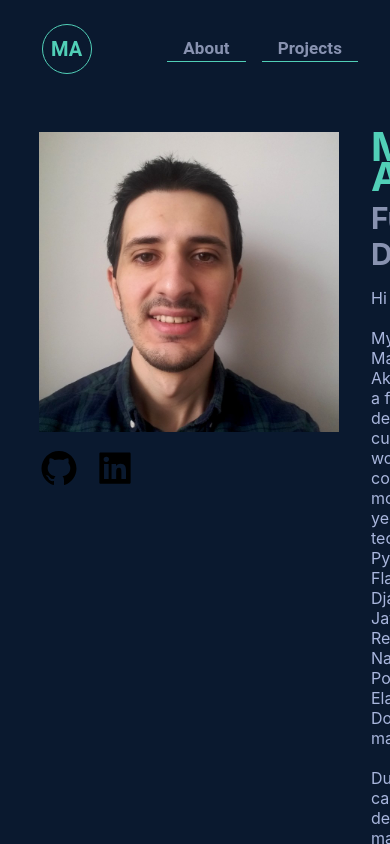
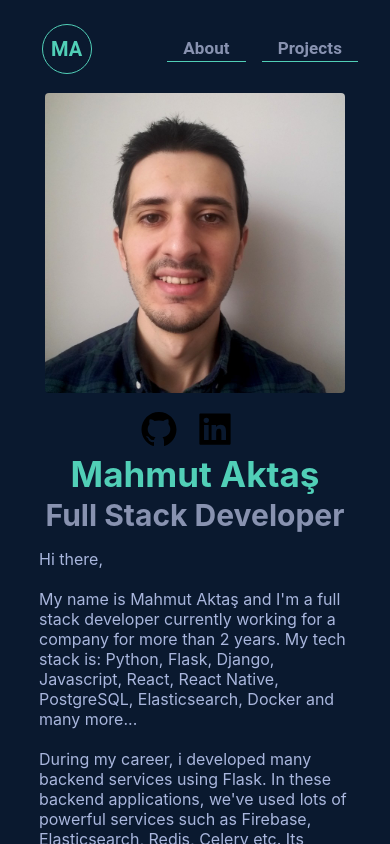
Before and after one commit to mahmutaktas/Nextjs-Portfolio, a Next.js app: page /about in a window 390 px wide. Built offline with nearby package versions, Linux system fonts and the light colour scheme.

Commit message:
added responsiveness for mobile

```diff
--- a/components/navbar/NavbarContainer.js
+++ b/components/navbar/NavbarContainer.js
@@ -12,7 +12,10 @@ const Container = styled(Box)(({ theme }) => ({
     padding: "1rem",
     paddingLeft: "2.6rem",
     paddingTop: "1.5rem",
+    paddingBottom: "0.5rem",
     backgroundColor: "#0a192f",
+    position: "fixed",
+    top: 0,
 }));
 
 const ItemsContainer = styled(Box)(({ theme }) => ({
--- a/pages/about.js
+++ b/pages/about.js
@@ -4,29 +4,35 @@ import { data } from "../data/data";
 import Container from "../components/Container";
 import { AiFillGithub, AiFillLinkedin } from "react-icons/ai";
 import Link from "next/link";
-import Image from "next/image";
+import useMediaQuery from "@mui/material/useMediaQuery";
 
-const PageContainer = styled(Box)(({ theme }) => ({
+const PageContainer = styled(Box)(({ isMobile }) => ({
     display: "flex",
-    flexDirection: "row",
-    marginLeft: "10vw",
-    marginTop: "5vh",
+    flexDirection: isMobile ? "column" : "row",
+    marginLeft: isMobile ? "0px" : "10vw",
+    marginTop: isMobile ? "11vh" : "12vh",
+    justifyContent: isMobile ? "center" : "flex-start",
+    marginBottom: isMobile ? "3rem" : "0px",
 }));
 
-const ImageContainer = styled(Box)(({ theme }) => ({
+const ImageContainer = styled(Box)(({ isMobile }) => ({
     display: "flex",
     flexDirection: "column",
+    justifyContent: isMobile ? "center" : "flex-start",
+    alignItems: isMobile ? "center" : "flex-start",
 }));
 
-const TextContainer = styled(Box)(({ theme }) => ({
+const TextContainer = styled(Box)(({ isMobile }) => ({
     display: "flex",
     flexDirection: "column",
-    marginLeft: "2rem",
+    marginLeft: isMobile ? "0px" : "2rem",
+    justifyContent: isMobile ? "center" : "flex-start",
+    alignItems: isMobile ? "center" : "flex-start",
 }));
 
-const NameText = styled(Box)(({ theme }) => ({
+const NameText = styled(Box)(({ isMobile }) => ({
     color: "#51cfb7",
-    fontSize: 40,
+    fontSize: isMobile ? 35 : 40,
     fontWeight: "bold",
     lineHeight: "30px",
     marginBottom: "0.5rem",
@@ -41,18 +47,19 @@ const TitleText = styled(Box)(({ theme }) => ({
     marginBottom: "1rem",
 }));
 
-const DescriptionText = styled(Box)(({ theme }) => ({
+const DescriptionText = styled(Box)(({ isMobile }) => ({
     display: "flex",
     alignItems: "center",
     color: "#A9B6DD",
     fontSize: 16,
-    width: "50%",
+    width: isMobile ? "80%" : "50%",
     whiteSpace: "pre-line",
 }));
 
-const IconContainer = styled(Box)(({ theme }) => ({
+const IconContainer = styled(Box)(({ isMobile }) => ({
     display: "flex",
     marginTop: "1rem",
+    justifyContent: isMobile ? "center" : "flex-start",
 }));
 
 const Icon = styled(Box)(({ theme }) => ({
@@ -65,18 +72,20 @@ const Icon = styled(Box)(({ theme }) => ({
 }));
 
 export default function About() {
+    const isMobile = useMediaQuery("(max-width:600px)");
+
     return (
         <Container title={`${data.name} | About`}>
-            <PageContainer>
-                <ImageContainer>
-                    <Image
+            <PageContainer isMobile={isMobile}>
+                <ImageContainer isMobile={isMobile}>
+                    <img
                         src={`/images/${data.images.profile_picture}`}
-                        srcSet={`/images/${data.images.profile_picture}`}
                         alt={"profile picture"}
                         width={300}
                         height={300}
+                        style={{ borderRadius: 4 }}
                     />
-                    <IconContainer>
+                    <IconContainer isMobile={isMobile}>
                         <Link href={data.github} target="_blank">
                             <Icon>
                                 <AiFillGithub></AiFillGithub>
@@ -89,10 +98,10 @@ export default function About() {
                         </Link>
                     </IconContainer>
                 </ImageContainer>
-                <TextContainer>
-                    <NameText>{data.name}</NameText>
+                <TextContainer isMobile={isMobile}>
+                    <NameText isMobile={isMobile}>{data.name}</NameText>
                     <TitleText>{data.title}</TitleText>
-                    <DescriptionText>{data.long_description}</DescriptionText>
+                    <DescriptionText isMobile={isMobile}>{data.long_description}</DescriptionText>
                 </TextContainer>
             </PageContainer>
         </Container>
```
Also changed, not shown: components/projects/ProjectItem.js (+6 -4 lines), pages/index.js (+7 -4 lines), pages/projects.js (+22 -8 lines).
